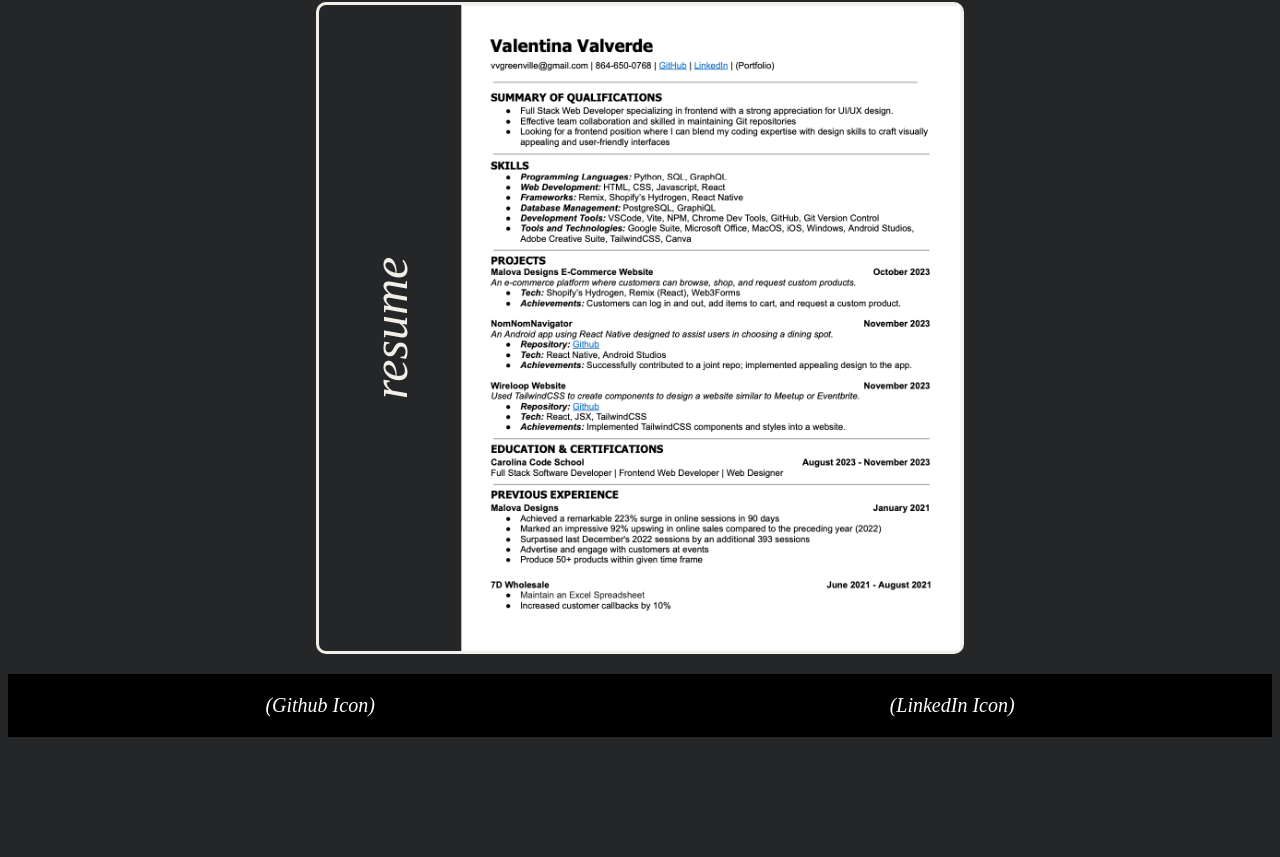
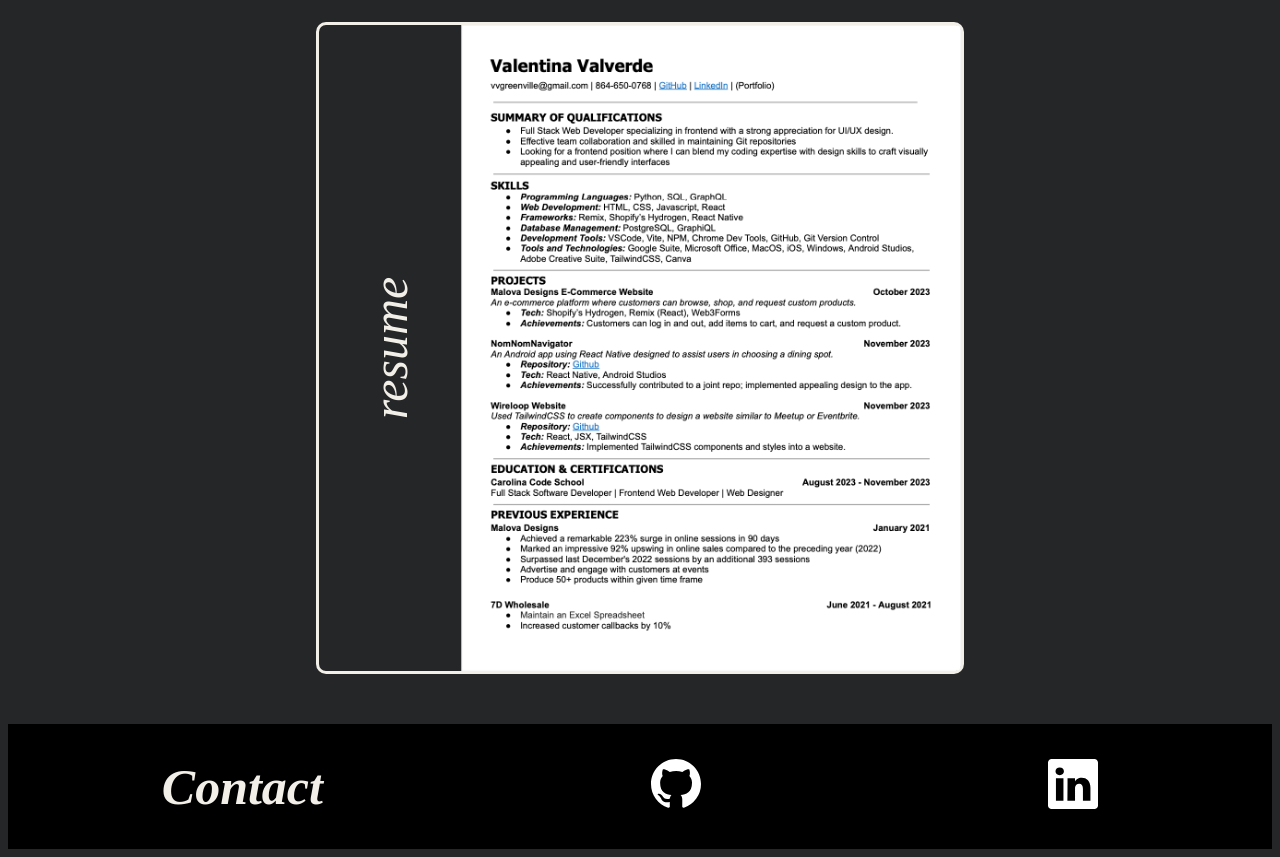
Before and after one commit to ValentinaValverde/portfolio, a React (Vite) app: page / in a window 1280 px wide. Shown: the part 2649-3506 px from the top of the page. Before the commit the page ends 3394 px from the top, so only its background shows below. Built offline with nearby package versions, Linux system fonts and the light colour scheme.

Commit message:
Finished final layout of website.

```diff
--- a/src/components/Contact.jsx
+++ b/src/components/Contact.jsx
@@ -2,19 +2,36 @@
   return (
     <>
       <div className="contact_container">
+        <h1 className="contact_title">
+          <i>Contact</i>
+        </h1>
         <a
           href="https://github.com/ValentinaValverde"
           target="_blank"
           className="link contact"
         >
-          <i>(Github Icon)</i>
+          <svg
+            xmlns="http://www.w3.org/2000/svg"
+            fill="white"
+            className="bi bi-github icon"
+            viewBox="0 0 16 16"
+          >
+            <path d="M8 0C3.58 0 0 3.58 0 8c0 3.54 2.29 6.53 5.47 7.59.4.07.55-.17.55-.38 0-.19-.01-.82-.01-1.49-2.01.37-2.53-.49-2.69-.94-.09-.23-.48-.94-.82-1.13-.28-.15-.68-.52-.01-.53.63-.01 1.08.58 1.23.82.72 1.21 1.87.87 2.33.66.07-.52.28-.87.51-1.07-1.78-.2-3.64-.89-3.64-3.95 0-.87.31-1.59.82-2.15-.08-.2-.36-1.02.08-2.12 0 0 .67-.21 2.2.82.64-.18 1.32-.27 2-.27.68 0 1.36.09 2 .27 1.53-1.04 2.2-.82 2.2-.82.44 1.1.16 1.92.08 2.12.51.56.82 1.27.82 2.15 0 3.07-1.87 3.75-3.65 3.95.29.25.54.73.54 1.48 0 1.07-.01 1.93-.01 2.2 0 .21.15.46.55.38A8.012 8.012 0 0 0 16 8c0-4.42-3.58-8-8-8" />
+          </svg>{" "}
         </a>
         <a
           href="https://www.linkedin.com/in/valentina-valverde-1a179227a/"
           target="_blank"
           className="link contact"
         >
-          <i>(LinkedIn Icon)</i>
+          <svg
+            xmlns="http://www.w3.org/2000/svg"
+            fill="white"
+            className="bi bi-linkedin icon"
+            viewBox="0 0 16 16"
+          >
+            <path d="M0 1.146C0 .513.526 0 1.175 0h13.65C15.474 0 16 .513 16 1.146v13.708c0 .633-.526 1.146-1.175 1.146H1.175C.526 16 0 15.487 0 14.854V1.146zm4.943 12.248V6.169H2.542v7.225h2.401m-1.2-8.212c.837 0 1.358-.554 1.358-1.248-.015-.709-.52-1.248-1.342-1.248-.822 0-1.359.54-1.359 1.248 0 .694.521 1.248 1.327 1.248h.016zm4.908 8.212V9.359c0-.216.016-.432.08-.586.173-.431.568-.878 1.232-.878.869 0 1.216.662 1.216 1.634v3.865h2.401V9.25c0-2.22-1.184-3.252-2.764-3.252-1.274 0-1.845.7-2.165 1.193v.025h-.016a5.54 5.54 0 0 1 .016-.025V6.169h-2.4c.03.678 0 7.225 0 7.225h2.4" />
+          </svg>{" "}
         </a>
       </div>
     </>
--- a/src/index.css
+++ b/src/index.css
@@ -18,6 +18,10 @@
 
 .sparkle {
   width: 100px;
+}
+
+.icon {
+  width: 50px;
 }
 
 /* SPLASH PAGE STYLES */
@@ -189,9 +193,13 @@
 }
 
 /* CONTACT SECTION STYLES */
+.contact_title {
+  font-size: 50px;
+}
+
 .contact_container {
   background-color: black;
-  margin-top: 20px;
+  margin-top: 50px;
   display: flex;
   justify-content: space-around;
   align-items: center;
@@ -229,6 +237,7 @@
 .resume_container {
   display: flex;
   justify-content: center;
+  margin-top: 20px;
 }
 
 .resume_border {
```
